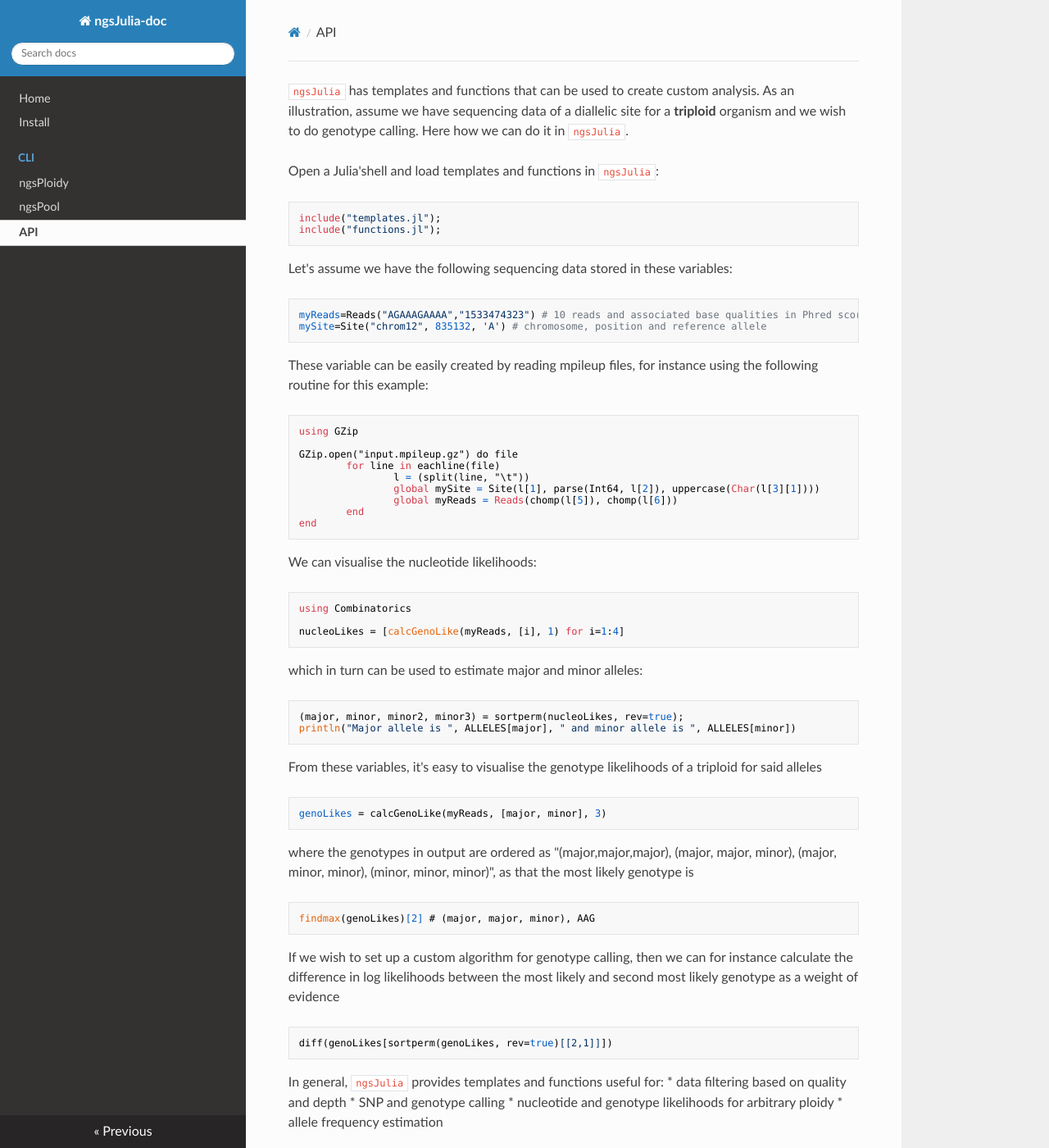
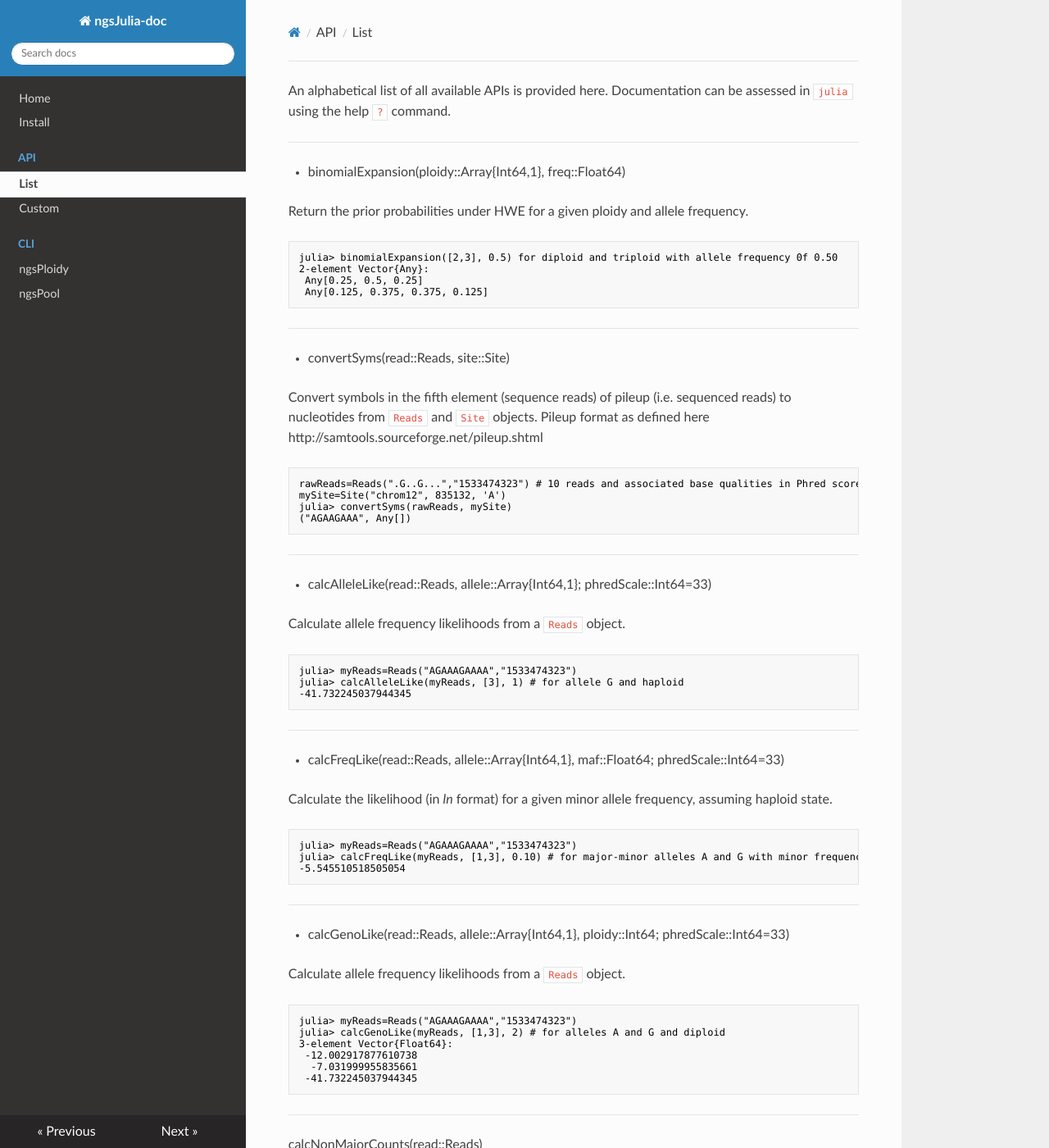
Before and after one commit to mfumagalli/ngsJulia, an MkDocs documentation site: the page built from docs/api.md, in a window 1280 px wide and 1400 px high. Shown: the whole window at 82% size. Built offline with MkDocs 1.6.1, drawn with Linux system fonts in a browser that asks for light colours; nearby versions of some CDN libraries; some of the changed text lies outside the part shown.

Commit message:
added docstring

````diff
--- a/docs/api.md
+++ b/docs/api.md
@@ -1,62 +1,134 @@
 
-`ngsJulia` has templates and functions that can be used to create custom analysis.
-As an illustration, assume we have sequencing data of a diallelic site for a __triploid__ organism and we wish to do genotype calling.
-Here how we can do it in `ngsJulia`.
+An alphabetical list of all available APIs is provided here.
+Documentation can be assessed in `julia` using the help `?` command.
 
-Open a Julia'shell and load templates and functions in `ngsJulia`:
-```
-include("templates.jl");
-include("functions.jl");
+----------------------------------------------------------
+
+- binomialExpansion(ploidy::Array{Int64,1}, freq::Float64)
+
+Return the prior probabilities under HWE for a given ploidy and allele frequency.
+
+```julia-repl
+julia> binomialExpansion([2,3], 0.5) for diploid and triploid with allele frequency 0f 0.50
+2-element Vector{Any}:
+ Any[0.25, 0.5, 0.25]
+ Any[0.125, 0.375, 0.375, 0.125]
 ```
 
-Let's assume we have the following sequencing data stored in these variables:
-```
-myReads=Reads("AGAAAGAAAA","1533474323") # 10 reads and associated base qualities in Phred scores
-mySite=Site("chrom12", 835132, 'A') # chromosome, position and reference allele
-```
-These variable can be easily created by reading mpileup files, for instance using the following routine for this example:
-```
-using GZip
+---------------------------------------------------
 
-GZip.open("input.mpileup.gz") do file
-        for line in eachline(file)
-                l = (split(line, "\t"))
-                global mySite = Site(l[1], parse(Int64, l[2]), uppercase(Char(l[3][1])))
-                global myReads = Reads(chomp(l[5]), chomp(l[6]))
-        end
-end
+- convertSyms(read::Reads, site::Site)
+
+Convert symbols in the fifth element (sequence reads) of pileup (i.e. sequenced reads) to nucleotides from `Reads` and `Site` objects. Pileup format as defined here http://samtools.sourceforge.net/pileup.shtml
+
+```julia-repl
+rawReads=Reads(".G..G...","1533474323") # 10 reads and associated base qualities in Phred scores
+mySite=Site("chrom12", 835132, 'A')
+julia> convertSyms(rawReads, mySite)
+("AGAAGAAA", Any[])
 ```
 
-We can visualise the nucleotide likelihoods:
-```
-using Combinatorics
+------------------------------------------------------------------------
 
-nucleoLikes = [calcGenoLike(myReads, [i], 1) for i=1:4]
-```
-which in turn can be used to estimate major and minor alleles:
-```
-(major, minor, minor2, minor3) = sortperm(nucleoLikes, rev=true);
-println("Major allele is ", ALLELES[major], " and minor allele is ", ALLELES[minor])
+- calcAlleleLike(read::Reads, allele::Array{Int64,1}; phredScale::Int64=33)
+
+Calculate allele frequency likelihoods from a `Reads` object.
+
+```julia-repl
+julia> myReads=Reads("AGAAAGAAAA","1533474323")
+julia> calcAlleleLike(myReads, [3], 1) # for allele G and haploid
+-41.732245037944345
 ```
 
-From these variables, it's easy to visualise the genotype likelihoods of a triploid for said alleles
-```
-genoLikes = calcGenoLike(myReads, [major, minor], 3)
-```
-where the genotypes in output are ordered as "(major,major,major), (major, major, minor), (major, minor, minor), (minor, minor, minor)", as that the most likely genotype is
-```
-findmax(genoLikes)[2] # (major, major, minor), AAG
+--------------------------------------------------------------------------
+
+- calcFreqLike(read::Reads, allele::Array{Int64,1}, maf::Float64; phredScale::Int64=33)
+
+Calculate the likelihood (in _ln_ format) for a given minor allele frequency, assuming haploid state.
+
+```julia-repl
+julia> myReads=Reads("AGAAAGAAAA","1533474323")
+julia> calcFreqLike(myReads, [1,3], 0.10) # for major-minor alleles A and G with minor frequency 0.10
+-5.545510518505054
 ```
 
-If we wish to set up a custom algorithm for genotype calling, then we can for instance calculate the difference in log likelihoods between the most likely and second most likely genotype as a weight of evidence
-```
-diff(genoLikes[sortperm(genoLikes, rev=true)[[2,1]]])
+----------------------------------------------------------------------------
+
+
+- calcGenoLike(read::Reads, allele::Array{Int64,1}, ploidy::Int64; phredScale::Int64=33)
+
+Calculate allele frequency likelihoods from a `Reads` object.
+
+```julia-repl
+julia> myReads=Reads("AGAAAGAAAA","1533474323")
+julia> calcGenoLike(myReads, [1,3], 2) # for alleles A and G and diploid
+3-element Vector{Float64}:
+ -12.002917877610738
+  -7.031999955835661
+ -41.732245037944345
 ```
 
-In general, `ngsJulia` provides templates and functions useful for:
-* data filtering based on quality and depth
-* SNP and genotype calling
-* nucleotide and genotype likelihoods for arbitrary ploidy
-* allele frequency estimation
+-----------------------------------------------------------------------------------
 
-More specific usages can be found by investigating the code within `ngsPool` and `ngsPloidy`.
+calcNonMajorCounts(read::Reads)
+
+- Calculate the sum of non major alleles from a Reads object, useful to filter data based on the proportion (or count) of minor allele.
+
+```julia-repl
+julia> myReads=Reads("AGAAAGAAAA","1533474323")
+julia> calcNonMajorCounts(myReads)
+2
+```
+
+------------------------------------------------------------------------------------
+
+- filterReads(read::Reads; phredScale::Int64=33, minBaseQuality::Int64=5)
+
+Filter reads based on minimum base quality.
+
+```julia-repl
+julia> myReads=Reads("AGAAAGAAAA","1533474323")
+julia> filterReads(myReads, minBaseQuality=20)
+Reads("GG", "57")
+```
+
+-----------------------------------------------------------------------------------
+
+- optimFreq(read::Reads, allele::Array{Int64,1}, tol::Float64)
+
+Golden-search optimization for minor allele frequency given major and minor alleles.
+Return likelihood value and the most likely minor allele frequency.
+
+```julia-repl
+julia> myReads=Reads("AGAAAGAAAA","1533474323")
+julia> optimFreq(myReads, [1,3], 1e-4) # for major-minor alleles A and G with tolerance for low frequency of 1e-4
+(-5.122068763452686, 0.19894055410912365)
+```
+
+-----------------------------------------------------------------------------------
+
+- optimFreq\_GS(read::Reads, allele::Array{Int64,1}, nGrids::Int64)
+
+Grid-search optimization for minor allele frequency given major and minor alleles.
+Return likelihood value and the most likely minor allele frequency.
+
+```julia-repl
+julia> myReads=Reads("AGAAAGAAAA","1533474323")
+julia> optimFreq_GS(myReads, [1,3], 100) # for major-minor alleles A and G with grid density of 1/100
+(-5.122357762466471, 0.20202020202020202)
+```
+
+----------------------------------------------------------------------------
+
+- snpTest(read::Reads, maxlike::Float64, allele::Array{Int64,1})
+
+Return the (likelihood ratio test (LRT) statistic) for SNP calling.
+
+```julia-repl
+julia> myReads=Reads("AGAAAGAAAA","1533474323")
+julia> freqsMLE=optimFreq(myReads, [1,3], 1e-4) # for alleles A and G
+julia> snpTest(myReads, freqsMLE[1], [1, 3])
+13.761698228316105
+```
+
+---------------------------------------------------------------------
--- /dev/null
+++ b/docs/custom.md
@@ -0,0 +1,60 @@
+
+`ngsJulia` has templates and functions that can be used to create custom analysis.
+As an illustration, assume we have sequencing data of a diallelic site for a __triploid__ organism and we wish to do genotype calling.
+Here how we can do it in `ngsJulia`.
+
+Open a Julia'shell and load templates and functions in `ngsJulia`:
+```
+include("templates.jl");
+include("functions.jl");
+```
+
+Let's assume we have the following sequencing data stored in these variables:
+```
+myReads=Reads("AGAAAGAAAA","1533474323") # 10 reads and associated base qualities in Phred scores
+mySite=Site("chrom12", 835132, 'A') # chromosome, position and reference allele
+```
+These variable can be easily created by reading mpileup files, for instance using the following routine for this example:
+```
+using GZip
+
+GZip.open("input.mpileup.gz") do file
+        for line in eachline(file)
+                l = (split(line, "\t"))
+                global mySite = Site(l[1], parse(Int64, l[2]), uppercase(Char(l[3][1])))
+                global myReads = Reads(chomp(l[5]), chomp(l[6]))
+        end
+end
+```
+
+We can visualise the nucleotide likelihoods:
+```
+nucleoLikes = [calcGenoLike(myReads, [i], 1) for i=1:4]
+```
+which in turn can be used to estimate major and minor alleles:
+```
+(major, minor, minor2, minor3) = sortperm(nucleoLikes, rev=true);
+println("Major allele is ", ALLELES[major], " and minor allele is ", ALLELES[minor])
+```
+
+From these variables, it's easy to visualise the genotype likelihoods of a triploid for said alleles
+```
+genoLikes = calcGenoLike(myReads, [major, minor], 3)
+```
+where the genotypes in output are ordered as "(major,major,major), (major, major, minor), (major, minor, minor), (minor, minor, minor)", as that the most likely genotype is
+```
+findmax(genoLikes)[2] # (major, major, minor), AAG
+```
+
+If we wish to set up a custom algorithm for genotype calling, then we can for instance calculate the difference in log likelihoods between the most likely and second most likely genotype as a weight of evidence
+```
+diff(genoLikes[sortperm(genoLikes, rev=true)[[2,1]]])
+```
+
+In general, `ngsJulia` provides templates and functions useful for:
+* data filtering based on quality and depth
+* SNP and genotype calling
+* nucleotide and genotype likelihoods for arbitrary ploidy
+* allele frequency estimation
+
+More specific usages can be found by investigating the code within `ngsPool` and `ngsPloidy`.
--- a/mkdocs.yml
+++ b/mkdocs.yml
@@ -4,10 +4,12 @@ site_name: ngsJulia-doc
 nav:
   - Home: 'index.md'
   - 'Install': 'install.md'
+  - 'API':
+    - 'List': 'api.md'
+    - 'Custom': 'custom.md'
   - 'CLI':
     - 'ngsPloidy': 'ngsPloidy.md'
     - 'ngsPool': 'ngsPool.md'
-  - 'API': 'api.md'
 
 theme:
     name: readthedocs
````
Also changed, not shown: docs/ngsPool.md (+2 -2 lines), 3 other files.
